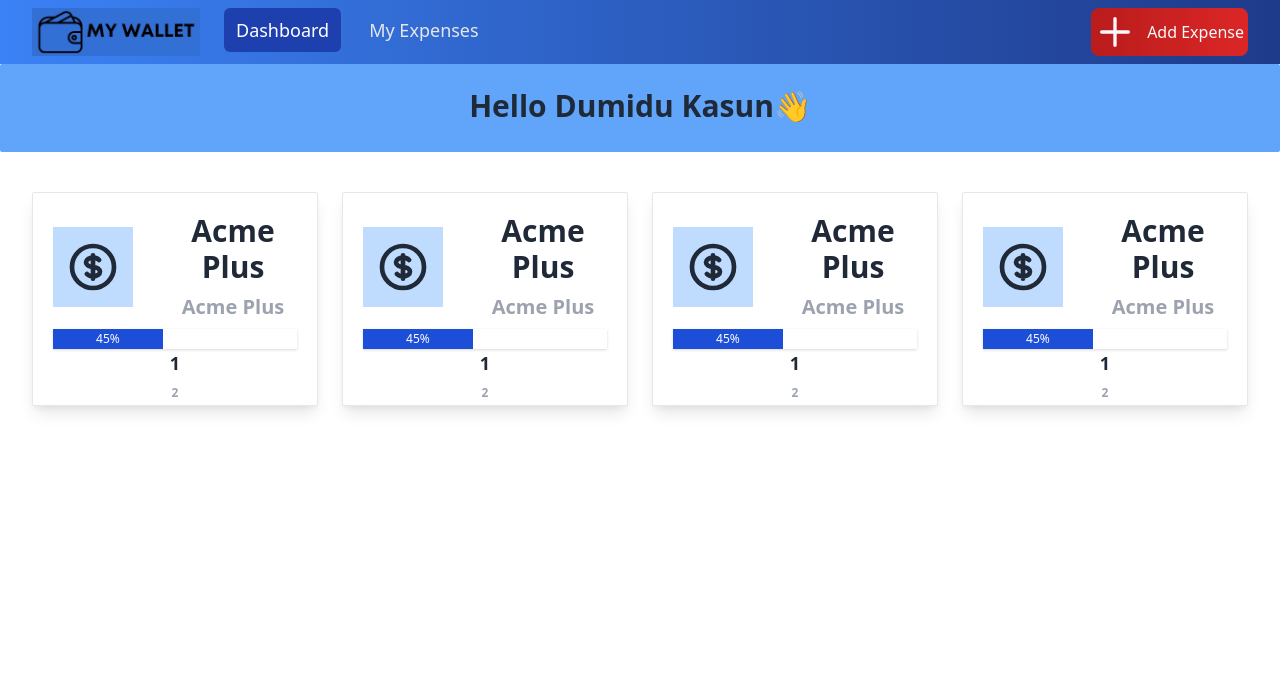
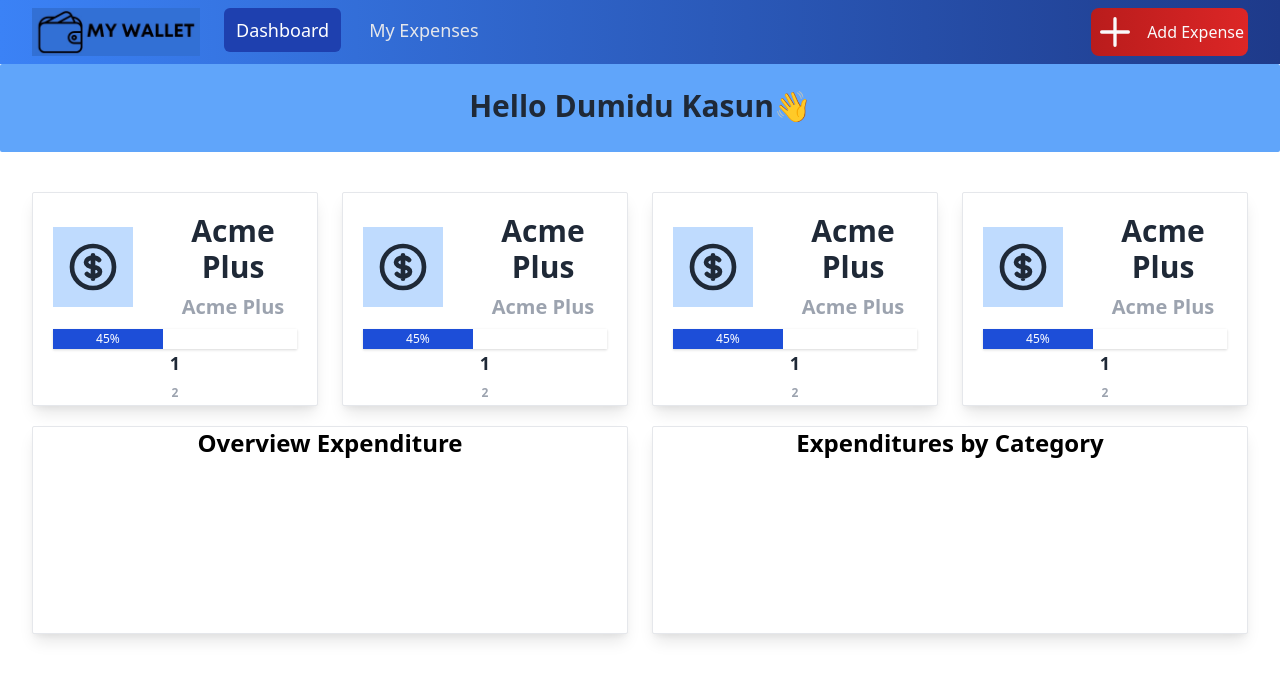
Before and after one commit to dumidu1998/Expense-tracker-front, a React (Create React App) app: page / in a window 1280 px wide. Shown: the top 680 px of the page. Built offline with nearby package versions, Linux system fonts and the light colour scheme.

Commit message:
charts added

```diff
--- /dev/null
+++ b/src/components/graphs/LineGraph.js
@@ -0,0 +1,11 @@
+import React from 'react'
+
+function LineGraph() {
+    return (
+        <div className="flex flex-col col-span-1 md:col-span-2 sm:col-span-4 xl:col-span-1 bg-white shadow-lg rounded-sm border border-gray-200">
+            <h1 className="text-2xl font-semibold">Overview Expenditure</h1>
+        </div>
+    )
+}
+
+export default LineGraph
--- /dev/null
+++ b/src/components/graphs/PieChart.js
@@ -0,0 +1,12 @@
+import React from 'react'
+
+function PieChart() {
+    return (
+        <div className="flex flex-col col-span-full md:col-span-2 sm:col-span-4 xl:col-span-1 bg-white shadow-lg rounded-sm border border-gray-200">
+            <h1 className="text-2xl font-semibold">Expenditures by Category</h1>
+
+        </div>
+    )
+}
+
+export default PieChart
--- a/src/pages/Dashboard.js
+++ b/src/pages/Dashboard.js
@@ -3,6 +3,8 @@ import Card1 from '../components/cards/Card1'
 import Card2 from '../components/cards/Card2'
 import Card3 from '../components/cards/Card3'
 import Card4 from '../components/cards/Card4'
+import LineGraph from '../components/graphs/LineGraph'
+import PieChart from '../components/graphs/PieChart'
 import WelcomeBanner from '../components/WelcomeBanner'
 
 function Dashboard() {
@@ -18,6 +20,10 @@ function Dashboard() {
                     <Card3 />
                     <Card4 />
                 </div>
+                <div className="grid grid-cols-2 gap-6 mt-5 h-52">
+                    <LineGraph />
+                    <PieChart />
+                </div>
             </div>
         </>
     )
```
